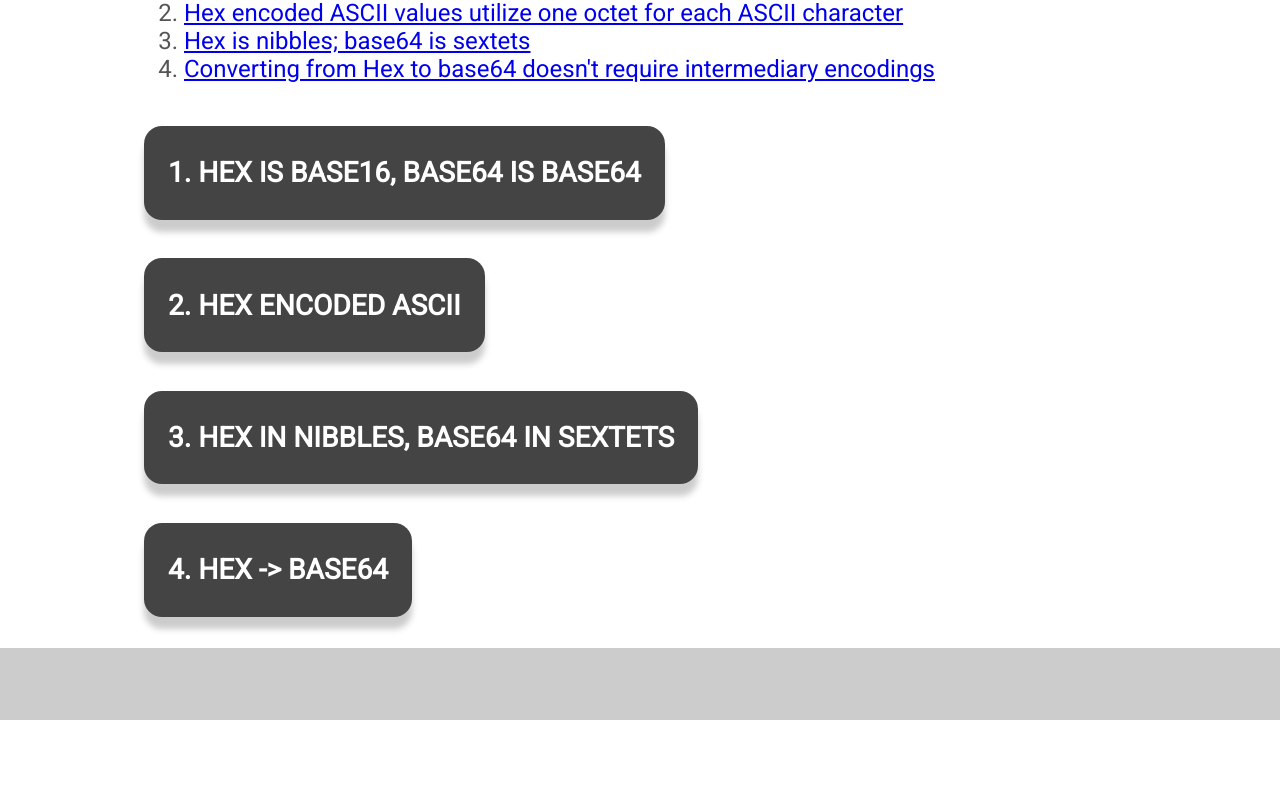
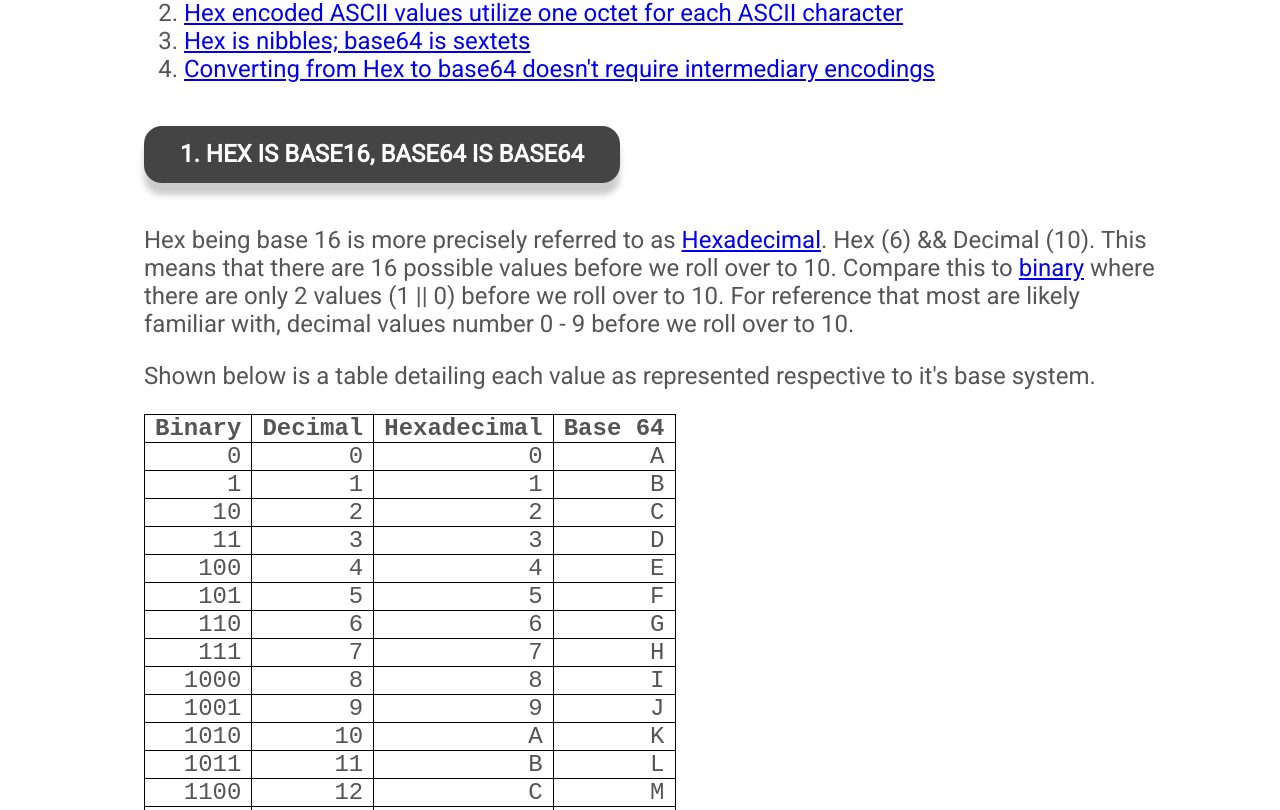
Before and after one commit to mcnichol/cryptopals, a React (Create React App) app: page /s1c1 in a window 1280 px wide. Shown: the part 810-1620 px from the top of the page. Before the commit the page ends 1530 px from the top, so only its background shows below. Built offline with nearby package versions, Linux system fonts and the light colour scheme.

Commit message:
Updates to S1C1-note3, styling collapsible

```diff
--- a/src/component/collapsible.css
+++ b/src/component/collapsible.css
@@ -13,6 +13,10 @@
   padding: .1em 1em;
   text-decoration: none;
   text-transform: uppercase;
+}
+
+.panel-heading h4 {
+  margin: .5em;
 }
 
 .panel-heading:hover {
--- a/src/component/collapsible.js
+++ b/src/component/collapsible.js
@@ -7,7 +7,7 @@ class Collapsible extends Component {
     super(props);
 
     this.state = {
-      isExpanded: false
+      isExpanded: true
     }
   }
 
@@ -28,7 +28,7 @@ class Collapsible extends Component {
       <div>
         <div className="panel" >
           <div className="panel-heading" onClick={(e)=>this.handleToggle(e)}>
-            <h3 id={linkId}>{title}</h3>
+            <h4 id={linkId}>{title}</h4>
           </div>
         </div>
 
--- a/src/component/s1c1-note3.js
+++ b/src/component/s1c1-note3.js
@@ -6,7 +6,15 @@ class S1C1Note3 extends Component {
     return (
       <div>
         <Collapsible linkId="note3" title="3. Hex in nibbles, base64 in sextets">
+          <p><code>nibbles</code>, <code>sextets</code>, <code>bits</code>, and <code>bytes</code></p>
 
+          <p>If these provocatively named things are familiar to you, then short of knowing that we need to take three 4 bit hex nibbles, group them to be divided into two 6 bit sextets, and then evaluate these 6 bit sextets to have our final base64 representations....you can move on from this section.</p>
+
+          <p>Want a little more explanation (and some interesting history)? Good, I want to give it to you so just keep reading.</p>
+
+          <p>Many folks will conclude that a bit essentially represents a binary digit (binary information digit if you want to get the precise J.W. Tukey attribution although few will argue with you). While this is true, you lose a little bit of the meaning by merely stopping there and differentiating the binary digit and bits. Since we will be dealing with Information Theory quite heavily this becomes a worthy detour for understanding that will help us in having the right mindset when we think about cryptography.</p>
+
+          <p>Claude Shannon, the founder of Information Theory, explained that although a binary digit can be on or off, 1 or 0, or any expression of two binary states, bit's represent the maximum quantity of information that can be contained therein. The example given is a pint of milk.  </p>
         </Collapsible>
       </div>
     );
```
